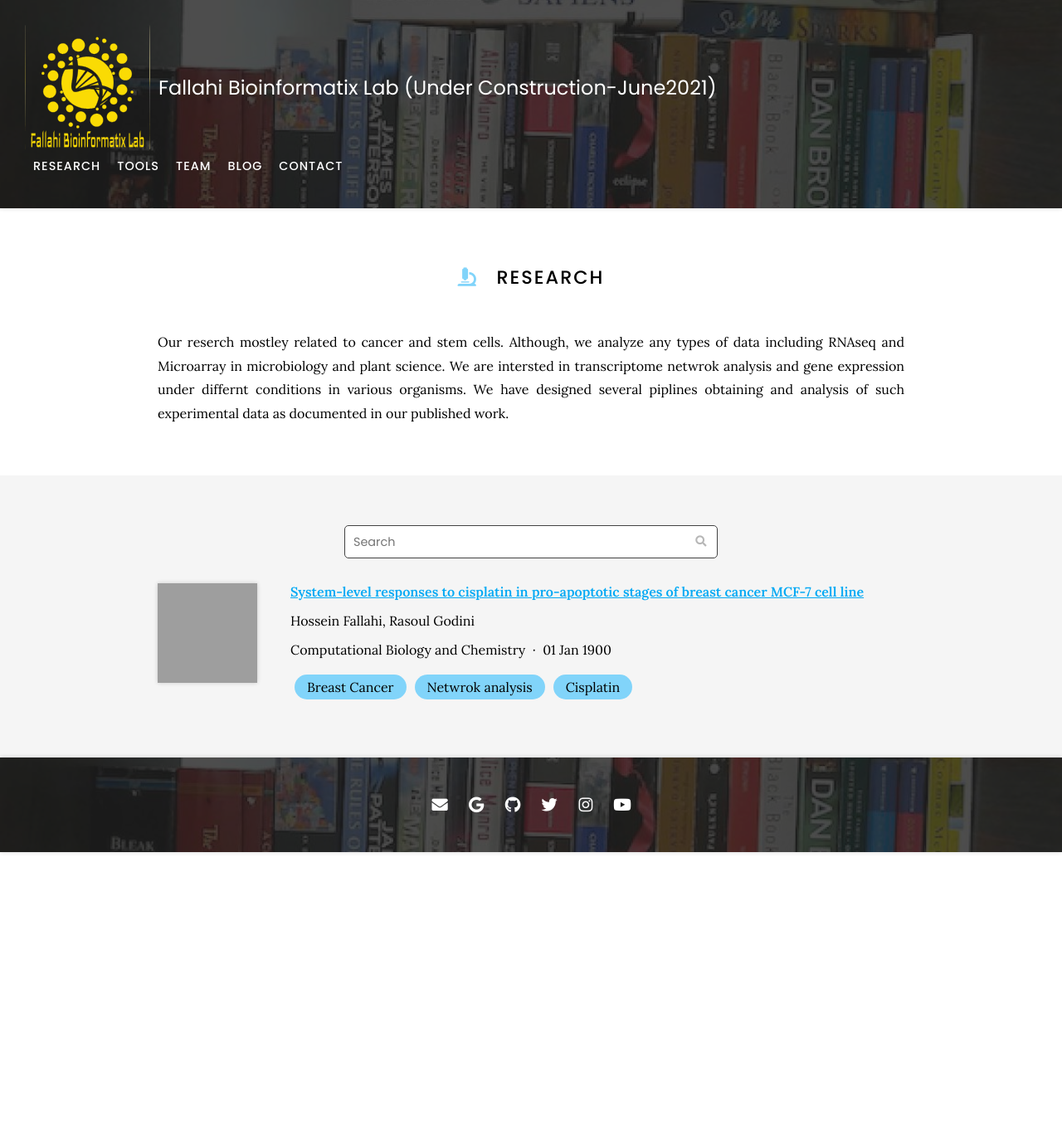
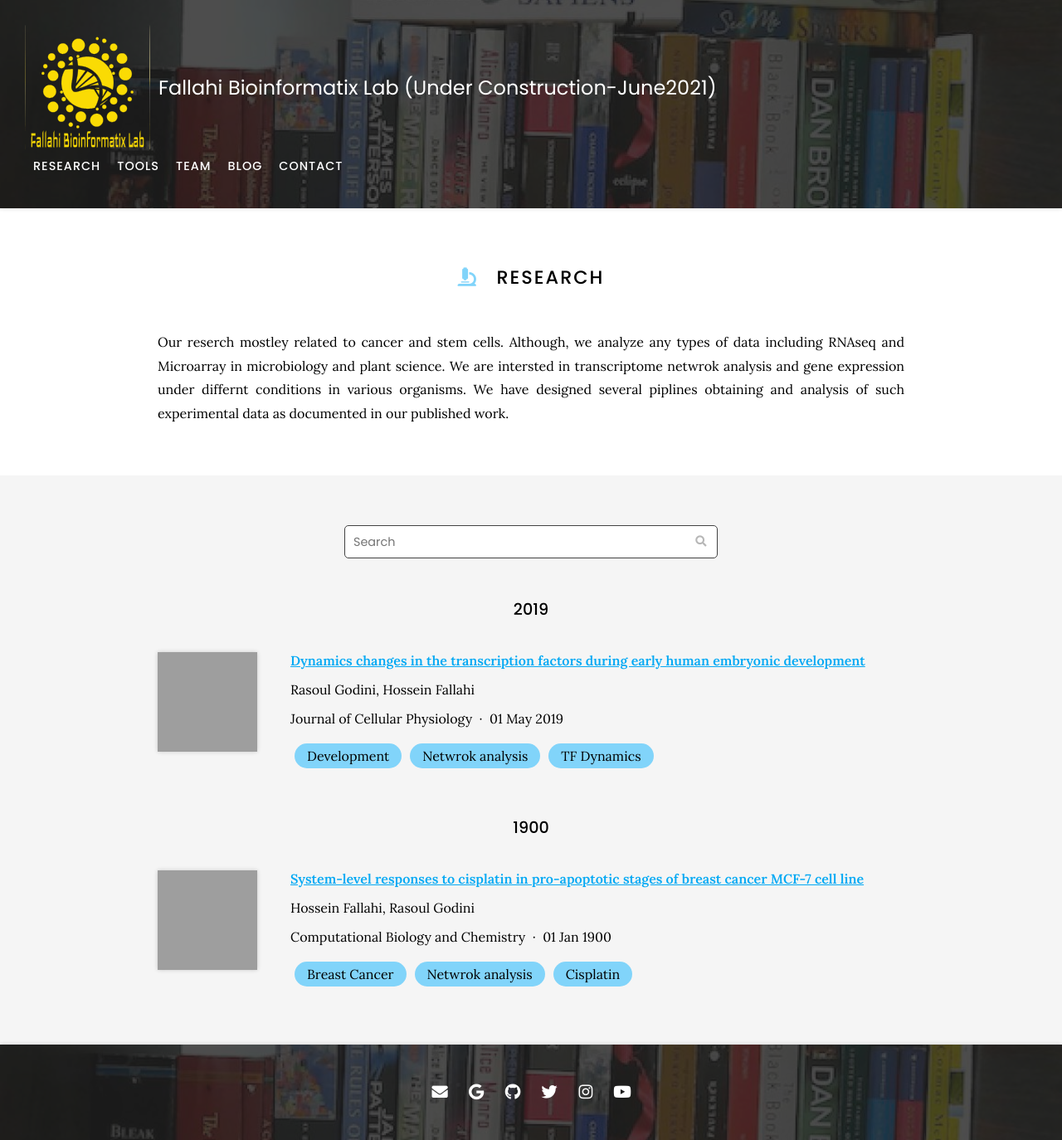
Before and after one commit to Hossein-Fallahi/Fallahi-Bioinformatics-Lab, a Jekyll site: the page built from research/index.md, in a window 1280 px wide. Shown: the whole page at 83% size. Built offline with Jekyll 4.4.1, drawn with Linux system fonts in a browser that asks for light colours; nearby versions of some CDN libraries; before the commit the page ends 1027 px from its top, so only the background shows below that; grey boxes are pictures that could not be loaded.

Commit message:
Generate citations

```diff
--- a/_data/citations.yaml
+++ b/_data/citations.yaml
@@ -7,7 +7,7 @@
   - Hossein Fallahi
   - Rasoul Godini
   publisher: Computational Biology and Chemistry
-  date: 1900-1-1
+  date: '1900-01-01'
   link: https://doi.org/gkpk62
   image: https://ars.els-cdn.com/content/image/1-s2.0-S147692711830639X-ga1.jpg
   extra-links:
@@ -15,3 +15,18 @@
     link: https://www.sciencedirect.com/science/article/abs/pii/S147692711830639X#abs0015
   tags:
   - Breast Cancer, Netwrok analysis, Cisplatin
+- id: doi:10.1002/jcp.27386
+  title: Dynamics changes in the transcription factors during early human embryonic
+    development
+  authors:
+  - Rasoul Godini
+  - Hossein Fallahi
+  publisher: Journal of Cellular Physiology
+  date: '2019-05-01'
+  link: https://doi.org/gkpmrm
+  image: https://ars.els-cdn.com/content/image/1-s2.0-S147692711830639X-ga1.jpg
+  extra-links:
+  - type: website
+    link: https://onlinelibrary.wiley.com/doi/epdf/10.1002/jcp.27386
+  tags:
+  - Development, Netwrok analysis, TF Dynamics
```
